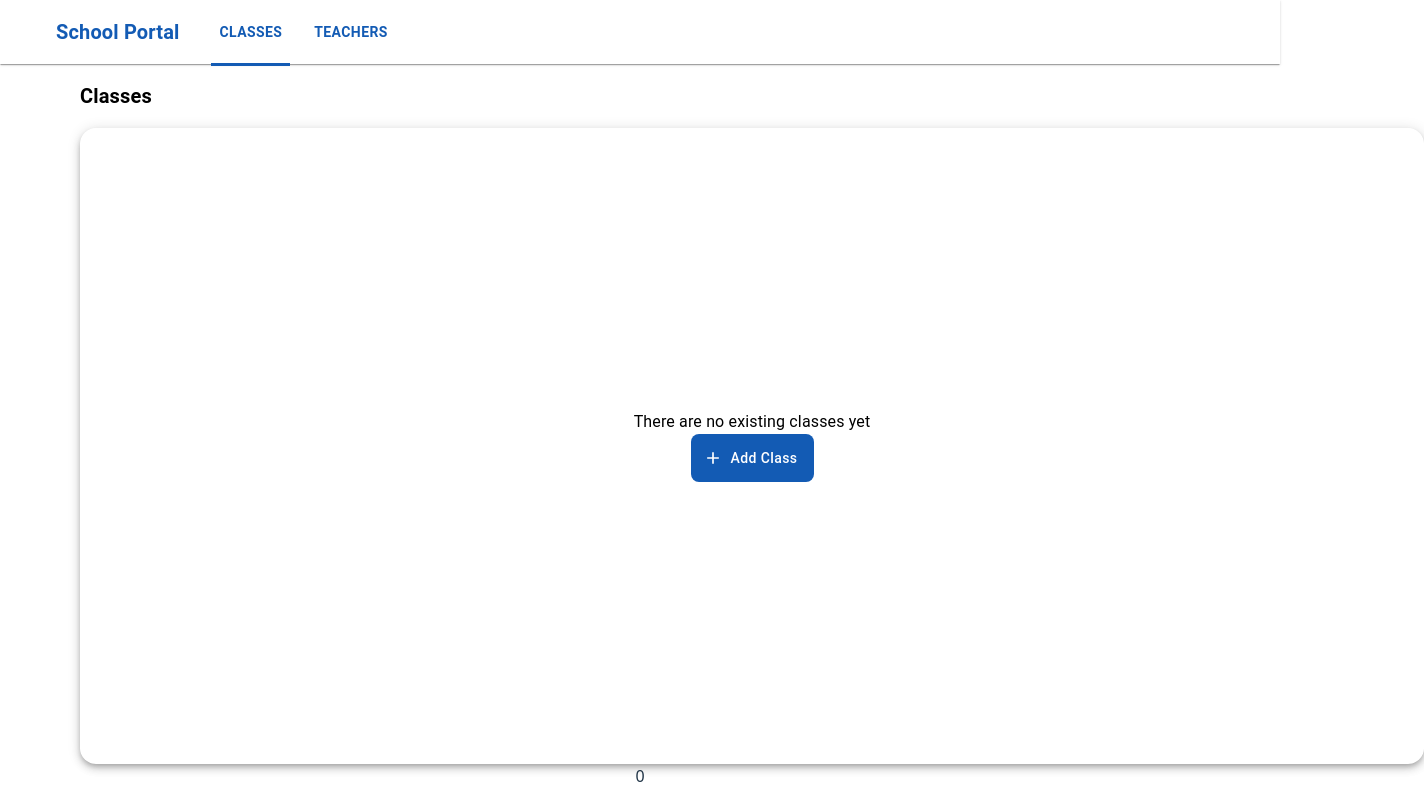
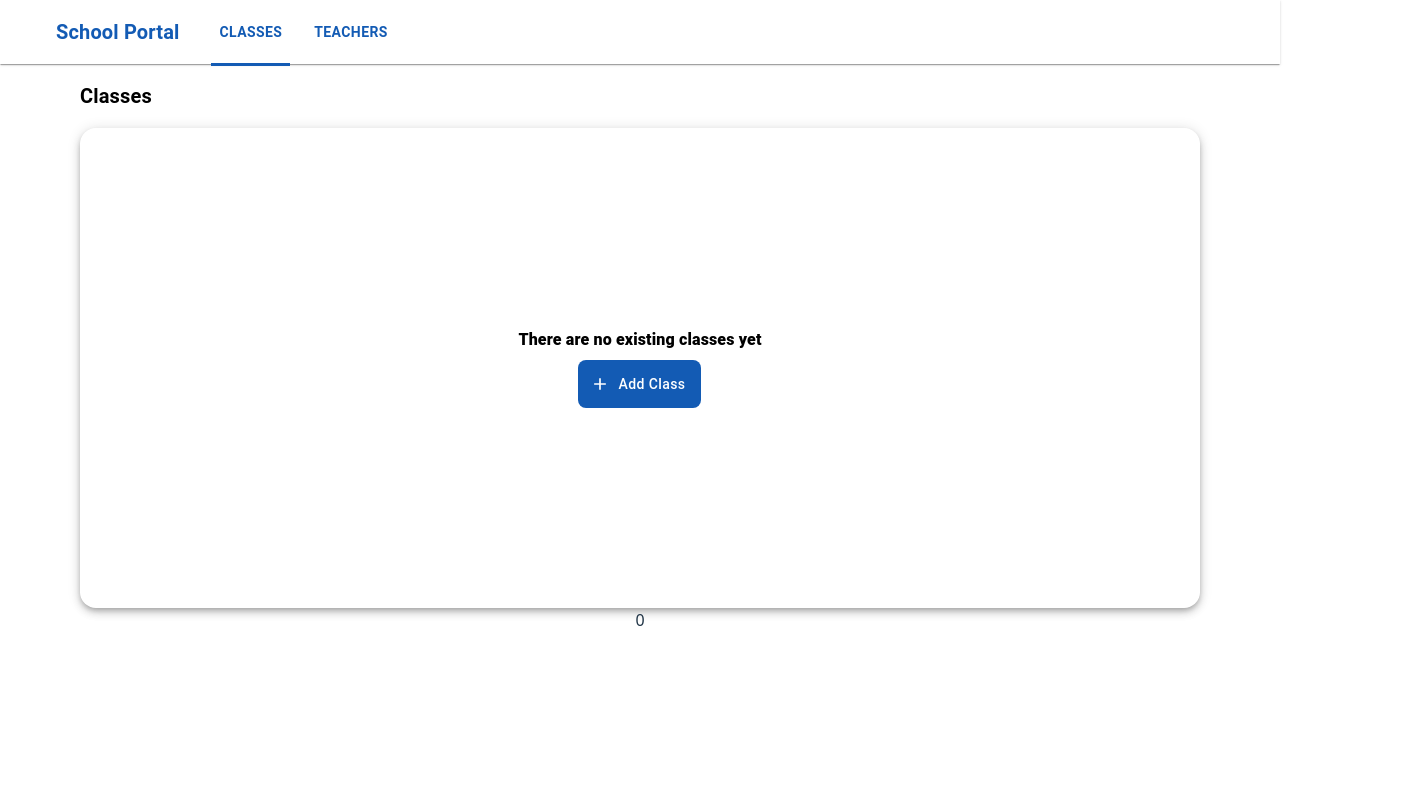
Before and after one commit to aaranisk/school-portal, a React (Vite) app in the folder frontend/: page /classes in a window 1280 px wide. Shown: the whole page, 1424 px wide, since content can reach past the window. Built offline with nearby package versions, Linux system fonts and the light colour scheme; some icons are missing; what ag-grid-community would draw is missing.

Commit message:
style: default card

```diff
--- a/frontend/src/components/DefaultCard/DefaultCard.jsx
+++ b/frontend/src/components/DefaultCard/DefaultCard.jsx
@@ -10,12 +10,12 @@ const DefaultCard = ({setAddForm, type}) => {
             alignItems: 'center',
             boxShadow: 5,
             borderRadius: 4,
-            width: '1344px',
-            height: '636px',
+            height: '60vh',
             color: 'black',
         }}>
-            <Box sx={{display: 'flex', flexDirection: 'column', alignItems: 'center'}}>
-                <Typography>{`There are no existing ${type === "class" ? "classes" : "teachers"} yet`}</Typography>
+            <Box sx={{display: 'flex', flexDirection: 'column', alignItems: 'center', gap: '8px'}}>
+                <Typography
+                    sx={{fontWeight: 800}}>{`There are no existing ${type === "class" ? "classes" : "teachers"} yet`}</Typography>
                 <Button
                     startIcon={<AddIcon/>}
                     sx={{
@@ -24,6 +24,7 @@ const DefaultCard = ({setAddForm, type}) => {
                         textTransform: 'none',
                         p: '12px 16px',
                         borderRadius: '8px'
+
                     }} onClick={() => {
                     setAddForm(true)
                 }}>{`Add ${type === "class" ? "Class" : "Teacher"}`}</Button>
```
